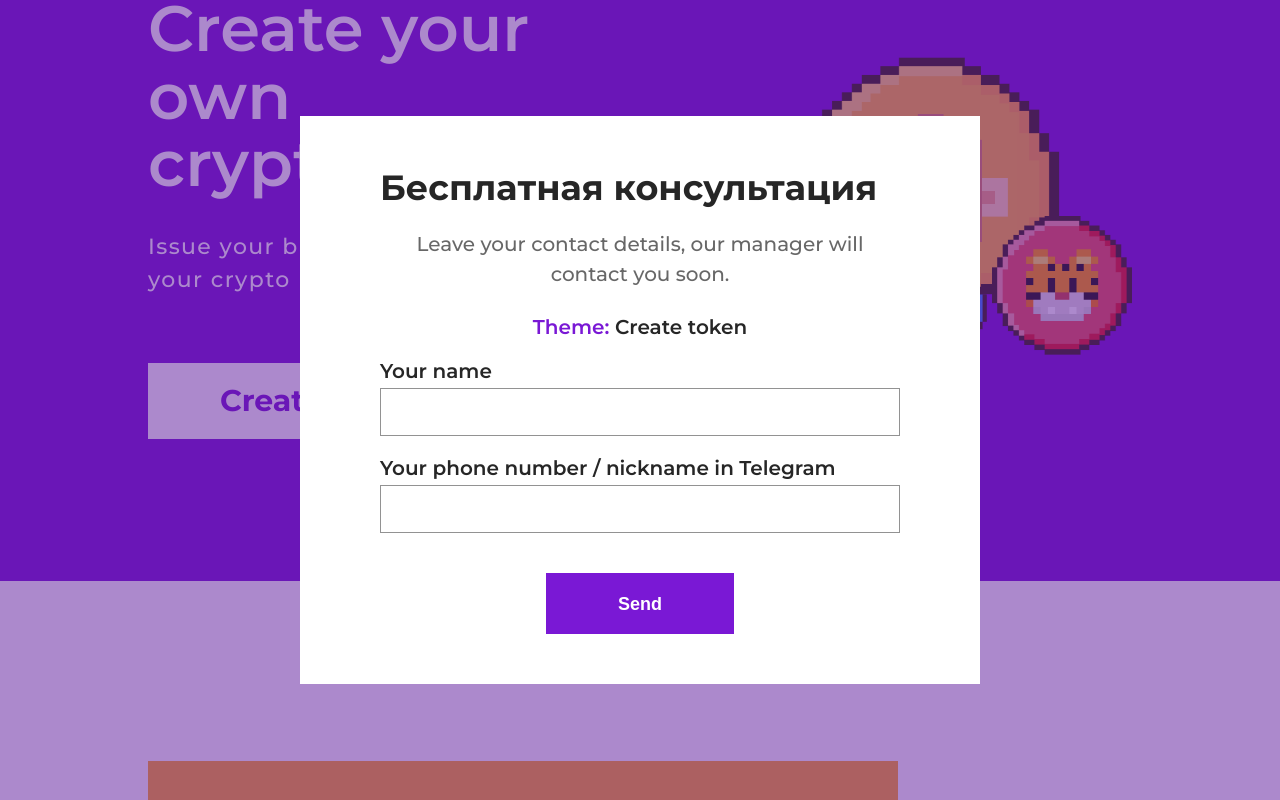
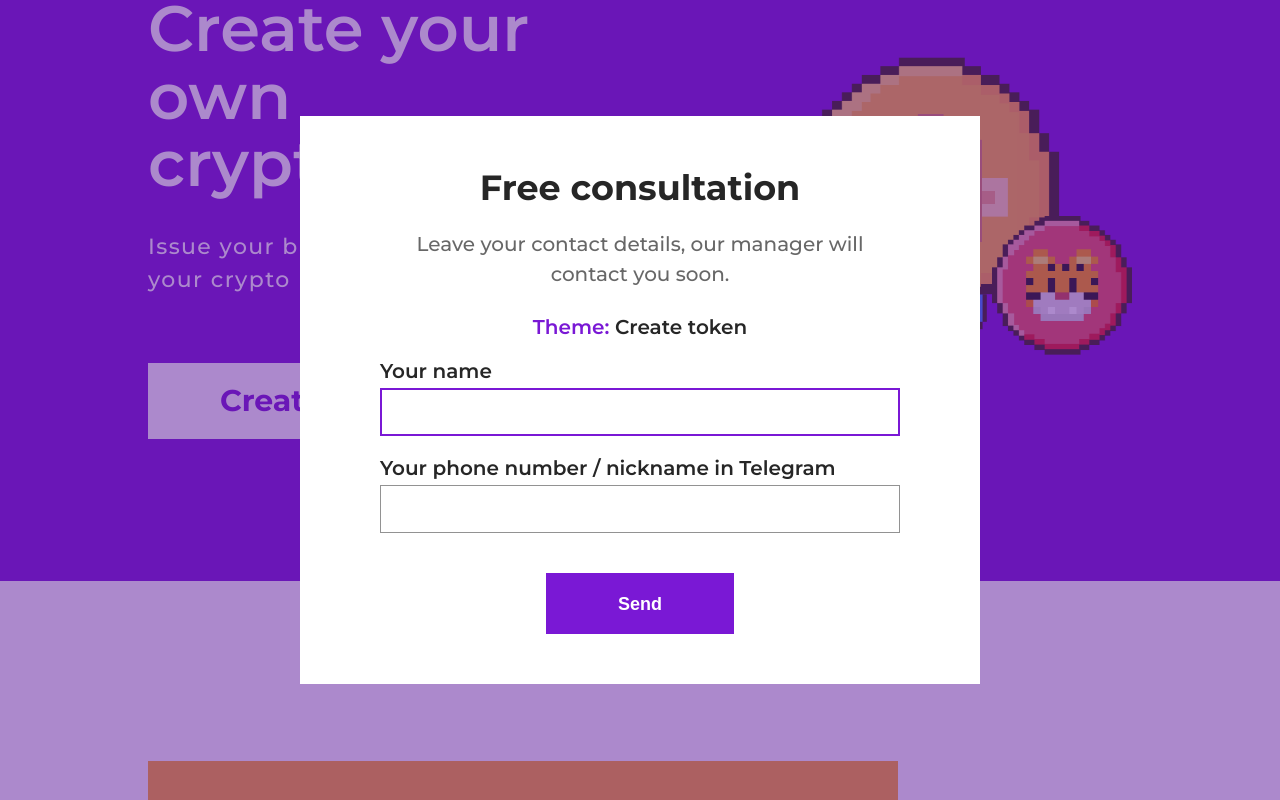
Before and after one commit to admegor/dbx-pixel, a plain HTML site: page index-en.html in a window 1280 px wide. Both pictures are taken after a click on the link "Create token". Shown: the part 219-1019 px from the top of the page. Drawn offline with nearby package versions, Linux system fonts and the light colour scheme.

Commit message:
focus 1st item in form

```diff
--- a/css/style.css
+++ b/css/style.css
@@ -2148,6 +2148,7 @@ body.lock {
   font-weight: 700;
   line-height: 43px;
   margin-bottom: 20px;
+  text-align: center;
 }
 
 .popup-pixel__subtitle {
--- a/js/main.js
+++ b/js/main.js
@@ -26,6 +26,8 @@ document.addEventListener('DOMContentLoaded', function() {
         }
     }
     radioInput.forEach(el => disableSelection(el))
+
+
 })
 
 const tokenNameInput = document.getElementById('tokenName');
@@ -243,19 +245,29 @@ function popupOpen(currentPopup, title) {
         const popupActive = document.querySelector('.popup-pixel.open');
         const popupTheme = document.querySelector('.popup-pixel__theme');
         const popupTitle = document.querySelector('.popup-pixel__title');
+        const userName = document.querySelector('#user-name');
         let popupTitleTheme = '';
+        let popupTitleText =  [];
+
+        setTimeout(function () {
+            userName.focus();
+        }, timeout);
 
         if (document.documentElement.lang == "en") {
-            popupTitleTheme = "Theme: "
+            popupTitleTheme = "Theme: ";
+            popupTitleText[0] = "Free consultation";
+            popupTitleText[1] = "There's only one step left...";
         } else if (document.documentElement.lang == "ru") {
             popupTitleTheme = "Тема: "
+            popupTitleText[0] = "Бесплатная консультация";
+            popupTitleText[1] = "Остался всего один шаг...";
         }
 
         if (title !== undefined) {
             popupTheme.innerHTML = `<span class="accent-text">${popupTitleTheme}</span>${title}</div>`;
-            popupTitle.textContent = "Бесплатная консультация"
+            popupTitle.textContent = popupTitleText[0];
         } else {
-            popupTitle.textContent = "Остался всего один шаг..."
+            popupTitle.textContent = popupTitleText[1];
             popupTheme.innerHTML = ``;
         }
         if (popupActive) {
```
